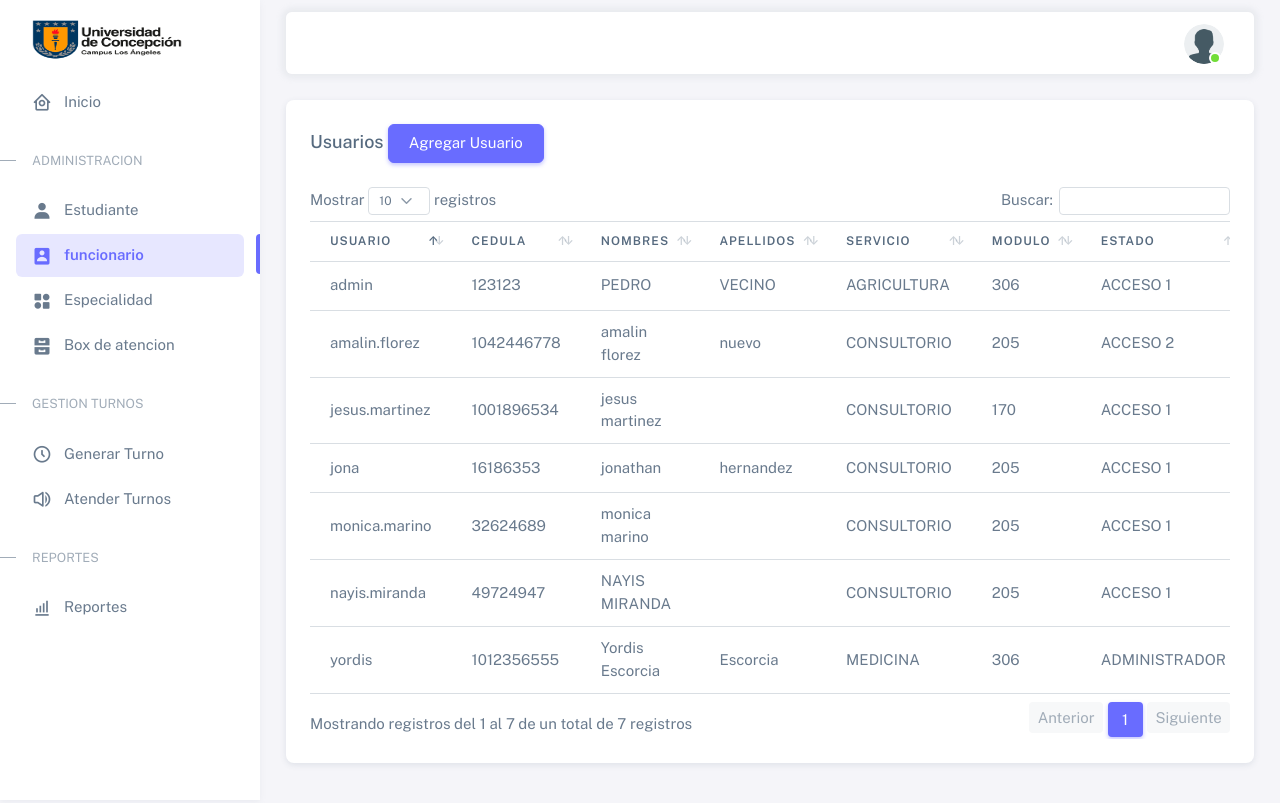
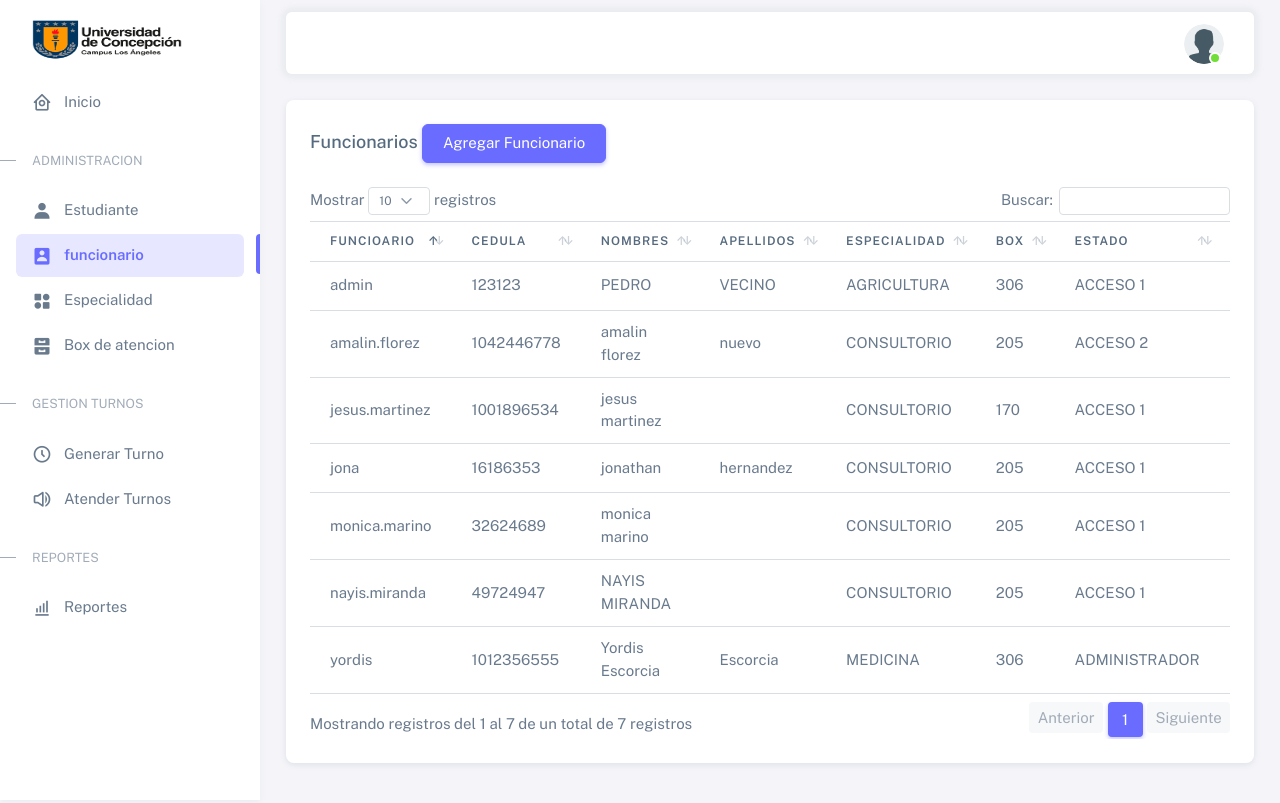
Before and after one commit to devappscl/diseturnos, a PHP site: page /diseturnos/views/usuarios/ in a window 1280 px wide. Shown: the top 803 px of the page. Run offline with PHP 8.4, Linux system fonts and the light colour scheme; a user stored in the database is signed in; data comes from the database, SQL or seed files in the repository.

Commit message:
modificacion vistas Funcionarios

```diff
--- a/views/usuarios/agregar_usuario.php
+++ b/views/usuarios/agregar_usuario.php
@@ -2,7 +2,7 @@
                           <div class="modal-dialog modal-dialog-centered modal-lg" role="document">
                             <div class="modal-content">
                               <div class="modal-header">
-                                <h5 class="modal-title" id="modalCenterTitle">Registrar Usuarios</h5>
+                                <h5 class="modal-title" id="modalCenterTitle">Registrar Funcionario</h5>
                                 <button
                                   type="button"
                                   class="btn-close"
@@ -14,7 +14,7 @@
                               <form id="registrar_usuarios" class="registrar_usuarios">
                               <div class="row">
                                   <div class="col-4 mb-2">
-                                    <label class="form-label">Numero Documento</label>
+                                    <label class="form-label">Numero Run</label>
                                     <input
                                       type="text"
                                       id="numero" name="numero"
@@ -22,7 +22,7 @@
                                     />
                                   </div>
                                   <div class="col-4 mb-2">
-                                    <label class="form-label">Usuario</label>
+                                    <label class="form-label">Funcionario</label>
                                     <input
                                       type="text"
                                       id="usuario" name="usuario"
--- a/views/usuarios/index.php
+++ b/views/usuarios/index.php
@@ -3,19 +3,19 @@ require "../template/header.php";
 ?>
 <div class="container-xxl flex-grow-1 container-p-y">
               <div class="card mb-4">
-                <h5 class="card-header">Usuarios <button type="button" Onclick="modalagregar()" class="btn btn-primary float-right">Agregar Usuario</button></h5>
+                <h5 class="card-header">Funcionarios <button type="button" Onclick="modalagregar()" class="btn btn-primary float-right">Agregar Funcionario</button></h5>
                 <div class="card-body">
                 <?php include("agregar_usuario.php"); ?>
                 <div class="card-datatable table-responsive pt-0">
                 <table class="datatables-basic table border-top" id="TablaUsuarios">
                         <thead class="thead-light">
                             <tr>
-                                <th>Usuario</th>
+                                <th>Funcioario</th>
                                 <th>Cedula</th>
                                 <th>Nombres</th>
                                 <th>Apellidos</th>
-                                <th>Servicio</th>
-                                <th>Modulo</th>
+                                <th>Especialidad</th>
+                                <th>Box</th>
                                 <th>Estado</th>
                                 <th>Nivel</th>
                                 <th>Opciones</th>
```
Also changed, not shown: views/clientes/agregar_cliente.php (+4 -4 lines).
